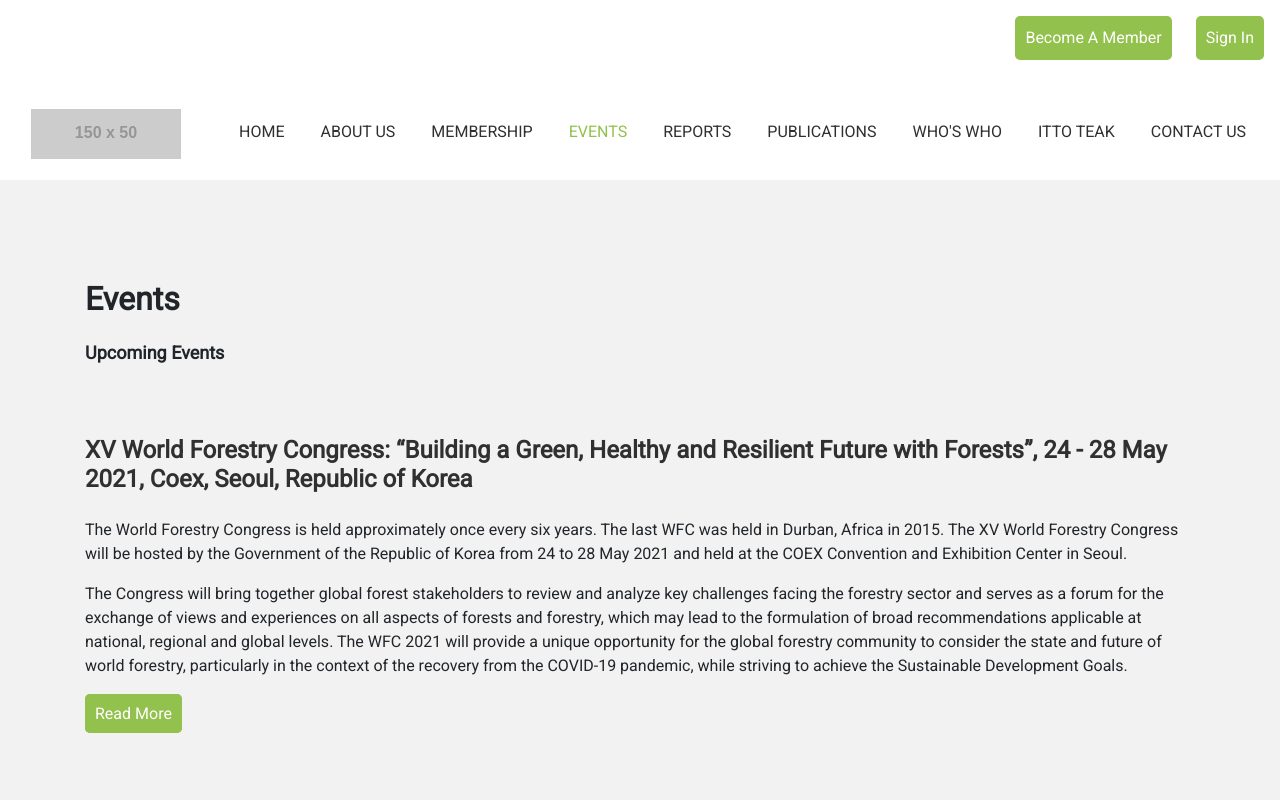
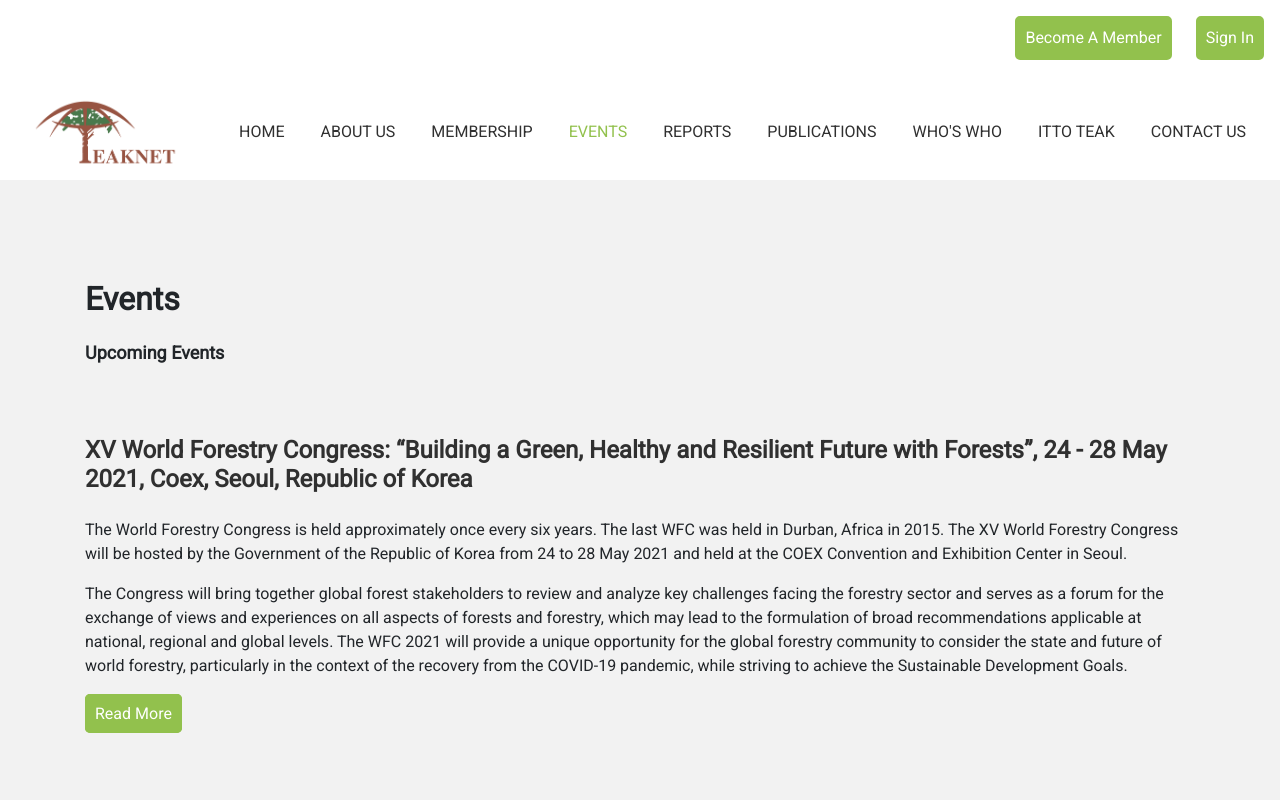
Before and after one commit to Abhishekkannath/Teaknet.org-New-Responsive, a plain HTML site: page events.html in a window 1280 px wide. Shown: the top 800 px of the page. Drawn offline with nearby package versions, Linux system fonts and the light colour scheme; placeholder pictures from the web are drawn by us; a web font is replaced by a local one.

Commit message:
Update events.html

```diff
--- a/events.html
+++ b/events.html
@@ -16,8 +16,8 @@
 	</div>
 	<nav class="navbar navbar-expand-xl navbar-light bg-light static-top " >
 
-    <a class="navbar-brand" href="#">
-          <img src="http://placehold.it/150x50?text=Logo" alt="">
+    <a class="navbar-brand" href="index.html">
+          <img src="images/logo.png" alt="">
         </a>
     <button class="navbar-toggler" style="outline: #0D852E;" type="button" data-toggle="collapse" data-target="#navbarResponsive" aria-controls="navbarResponsive" aria-expanded="false" aria-label="Toggle navigation">
           <span class="navbar-toggler-icon">
@@ -33,7 +33,7 @@
           <a class="nav-link"  href="about.html">About Us</a>
         </li>
         <li class="nav-item">
-          <a class="nav-link"  href="member.html">Membership</a>
+          <a class="nav-link"  href="membership.html">Membership</a>
         </li>
         <li class="nav-item active">
           <a class="nav-link"  href="events.html">Events</a>
```
